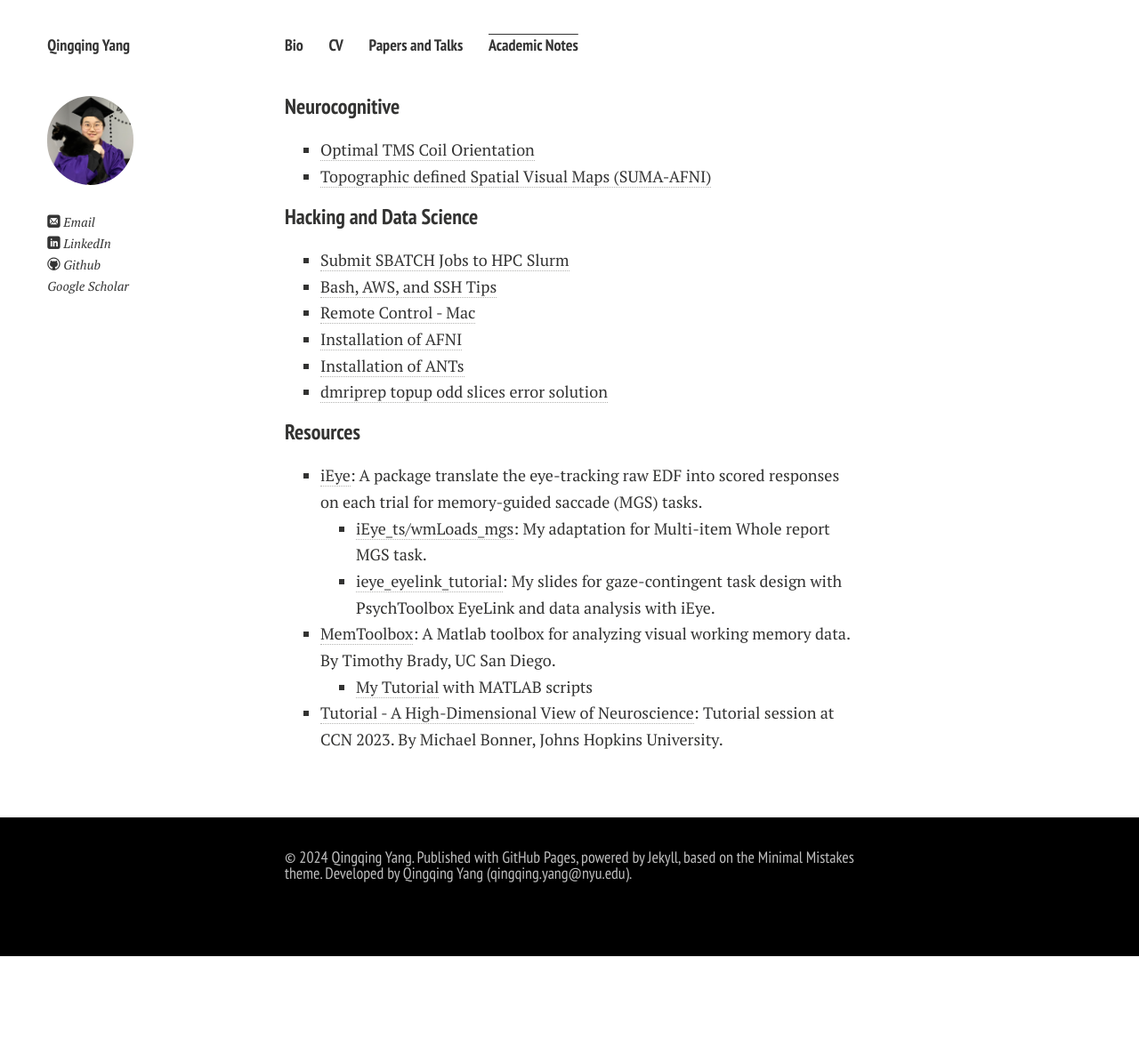
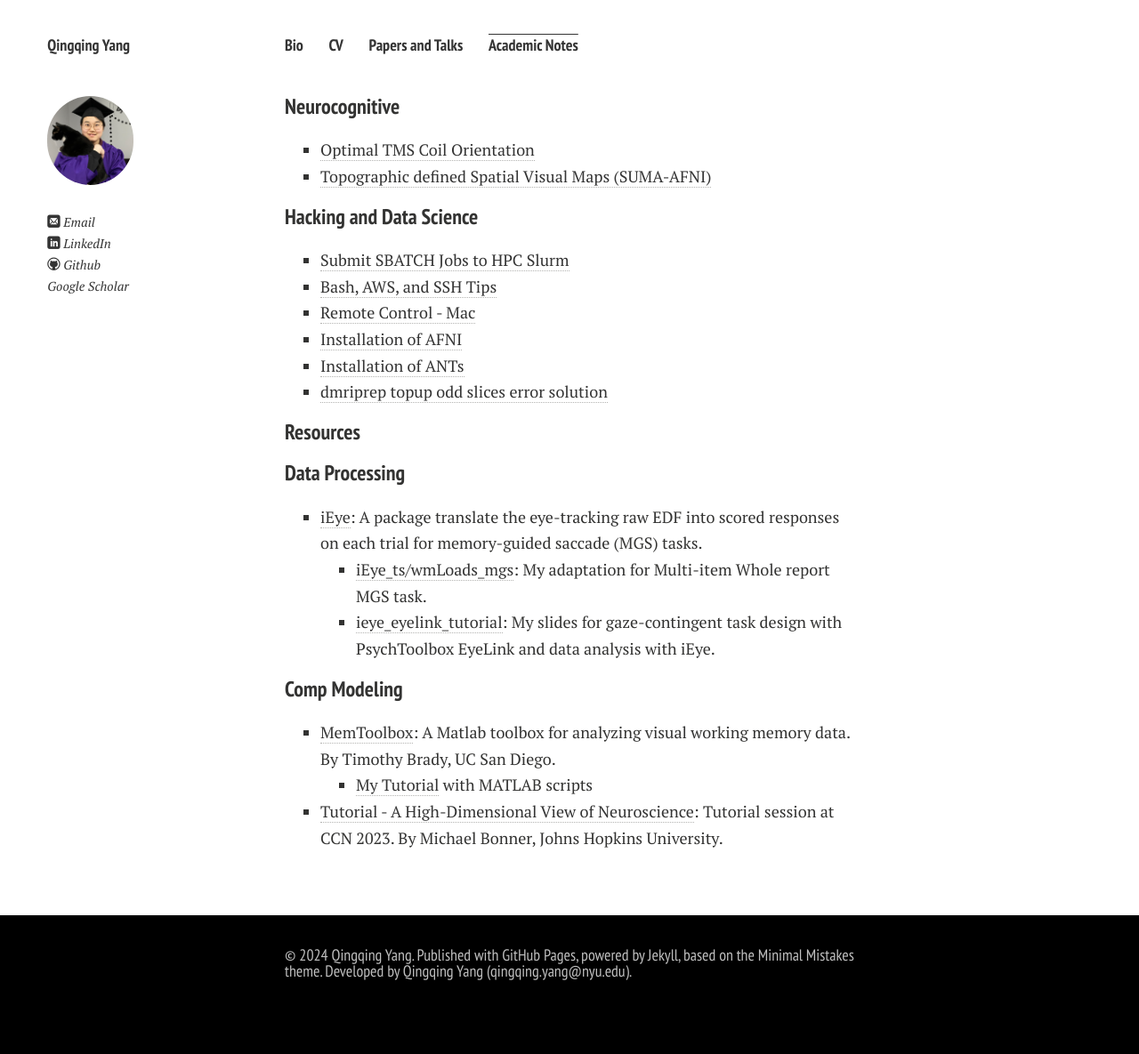
Before and after one commit to Qingqing-Yang-177/Qingqing-Yang-177.github.io, a Jekyll site: the page built from blogs.md, in a window 1280 px wide. Shown: the whole page at 89% size. Built offline with Jekyll 4.4.1, drawn with Linux system fonts in a browser that asks for light colours; nearby versions of some CDN libraries; comment, search, counter and statistics services are not loaded; a style sheet for code colours, icons or effects is not loaded; before the commit the page ends 1075 px from its top, so only the background shows below that.

Commit message:
Update blogs.md

```diff
--- a/blogs.md
+++ b/blogs.md
@@ -19,12 +19,14 @@ title: blogs
 - [dmriprep topup odd slices error solution](https://classic-comb-130.notion.site/dmriprep-topup-error-solution-225284d1815c414382ec5b2ef754a760?pvs=4)
 
 ### Resources
+#### Data Processing
 
 - [iEye](https://wemackey.github.io/iEye/): A package translate the eye-tracking raw EDF into scored responses on each trial for memory-guided saccade (MGS) tasks.
   - [iEye_ts/wmLoads_mgs](https://github.com/Qingqing-Yang-177/iEye_qy-WMLoads/tree/iEye_ts/): My adaptation for Multi-item Whole report MGS task.
   - [ieye_eyelink_tutorial](file/ieye_eyelink_tutorial.pdf): My slides for gaze-contingent task design with PsychToolbox EyeLink and data analysis with iEye.
 <br>
 
+#### Comp Modeling
 - [MemToolbox](https://github.com/visionlab/MemToolbox): A Matlab toolbox for analyzing visual working memory data. By Timothy Brady, UC San Diego.
   - [My Tutorial](https://github.com/Qingqing-Yang-177/MemToolbox_Tutorial-Pipeline/tree/master) with MATLAB scripts
 <br>
```
